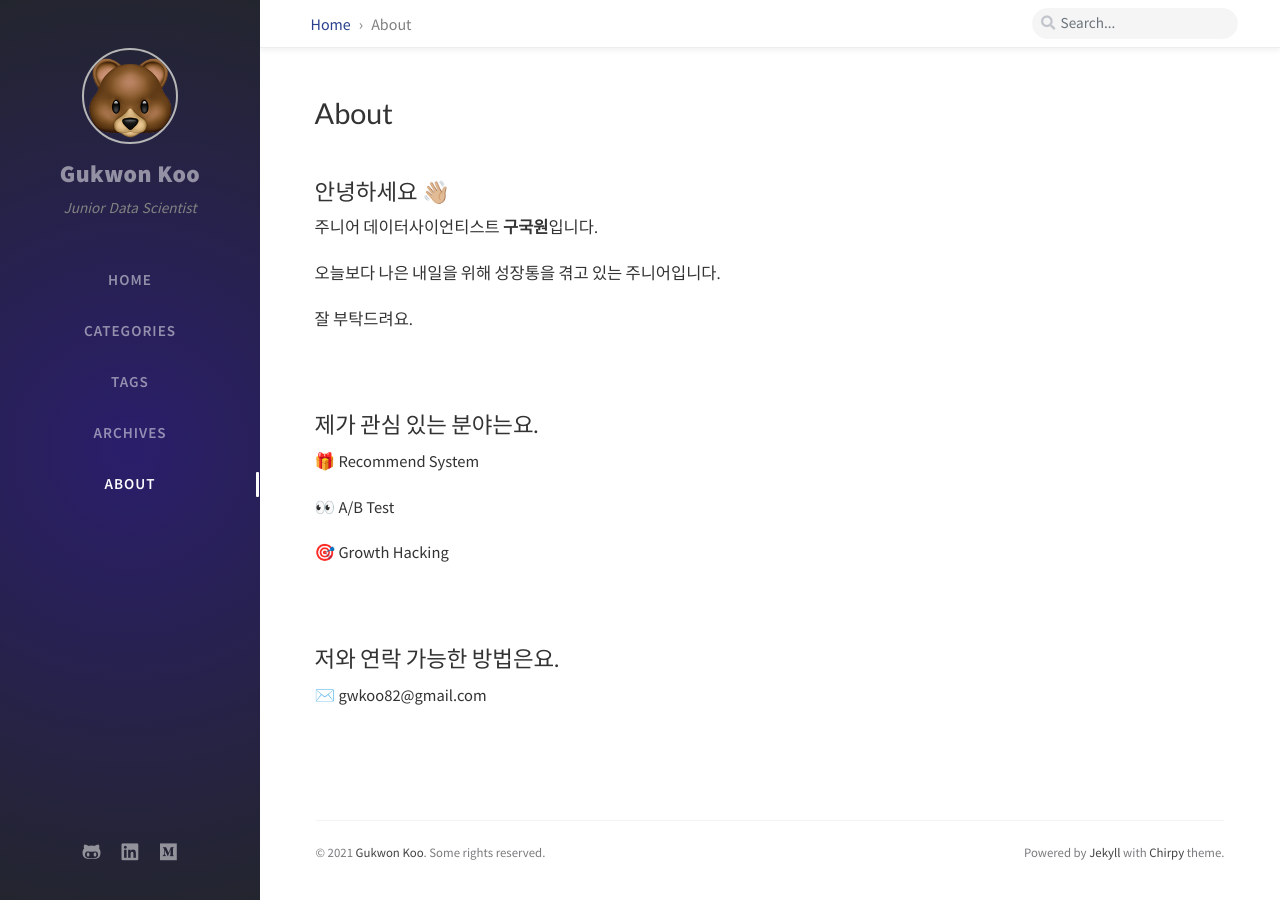
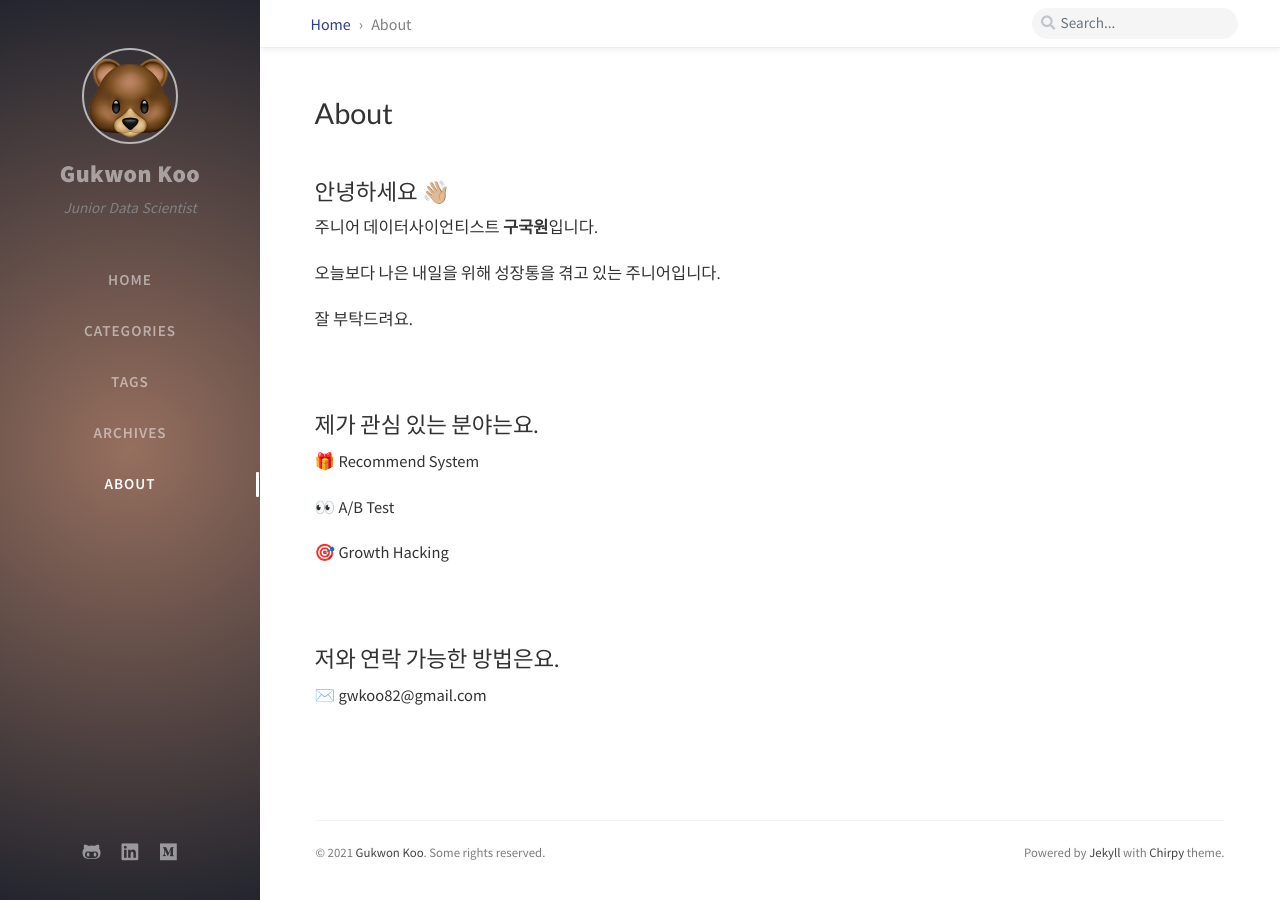
Before and after one commit to gguguk/gguguk.github.io, a Jekyll site: the page built from _tabs/about.md, in a window 1280 px wide. Built offline with Jekyll 4.4.1, drawn with Linux system fonts in a browser that asks for light colours; nearby versions of some CDN libraries; comment, search, counter and statistics services are not loaded.

Commit message:
사이드바 색상 수정

```diff
--- a/_sass/colors/light-typography.scss
+++ b/_sass/colors/light-typography.scss
@@ -27,7 +27,7 @@
   /* Sidebar */
   --sidebar-bg: radial-gradient(
     circle,
-    rgba(42, 30, 107, 1) 0%,
+    rgba(150, 111, 94, 1) 0%,
     rgba(35, 37, 46, 1) 100%);
   --nav-cursor-color: #fcfcfc;
 
```
